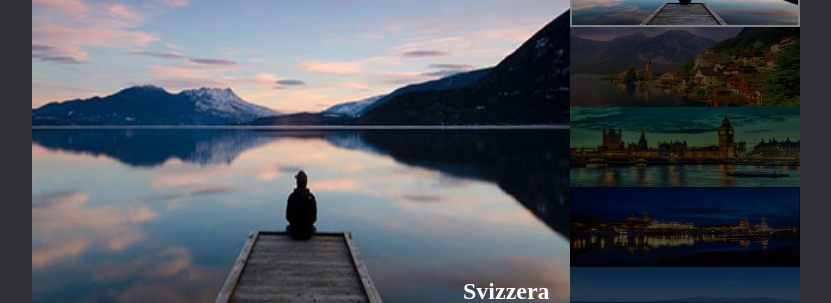
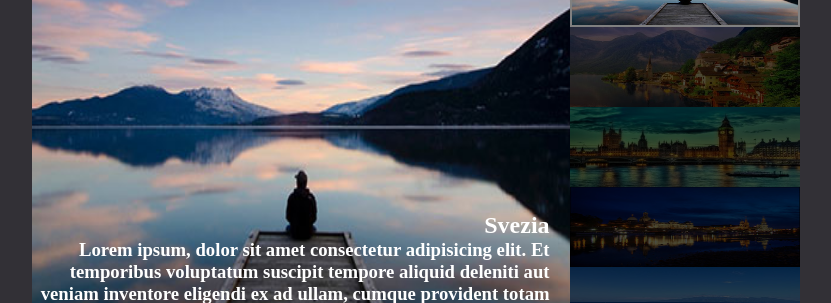
Before and after one commit to mattia099/js-array-carousel, a plain HTML site: page index.html in a window 1280 px wide. Shown: the part 253-556 px from the top of the page, without its empty margins (224-1055 px from the left). Drawn offline with Linux system fonts and the light colour scheme.

Commit message:
javascript creato slide con testo e immagine dentro

```diff
--- a/css/style.css
+++ b/css/style.css
@@ -83,6 +83,7 @@ section{
     left: 50%;
     top: 1%;
     transform: translateX(-50%);
+    font-size: 30px;
 }
 
 .prev{
@@ -90,4 +91,5 @@ section{
     left: 50%;
     bottom: 1%;
     transform: translateX(-50%);
+    font-size: 30px;
 }
--- a/index.html
+++ b/index.html
@@ -12,16 +12,8 @@
     <section>
         <div class="carousel">
             <div class="slider-wrapper">
-                <div class="slide active">
-                    <img src="img/01.jpg" alt="">
-                    <div class="slide-text">
-                        <h2>Svizzera</h2>
-                        <h3>Lorem ipsum</h3>
-                    </div>
-                </div>
-                <div class="slide">
-                    <img src="img/02.jpg" alt="">
-                </div>
+
+
 
 
             </div>
--- a/js/main.js
+++ b/js/main.js
@@ -0,0 +1,50 @@
+const items = [
+    'img/01.jpg',
+    'img/02.jpg',
+    'img/03.jpg',
+    'img/04.jpg',
+    'img/05.jpg'
+];
+
+const title = [
+    'Svezia',
+    'Svizzera',
+    'Gran Bretagna',
+    'Germania',
+    'Paradise'
+]
+
+const text = [
+    'Lorem ipsum, dolor sit amet consectetur adipisicing elit. Et temporibus voluptatum suscipit tempore aliquid deleniti aut veniam inventore eligendi ex ad ullam, cumque provident totam omnis, magnam dolores dolorum corporis.',
+    'Lorem ipsum',
+    'Lorem ipsum, dolor sit amet consectetur adipisicing elit.',
+    'Lorem ipsum, dolor sit amet consectetur adipisicing elit. Et temporibus voluptatum suscipit tempore aliquid deleniti aut veniam inventore eligendi ex ad ullam,',
+    'Et temporibus voluptatum suscipit tempore aliquid deleniti aut veniam inventore eligendi ex ad ullam,',
+]
+
+const sliderWrapper = document.querySelector('.slider-wrapper');
+
+let slide;
+let currentIndex=0;
+//ciclo che mi crea div slide con immagine e testo dentro
+for(i=0; i<items.length; i++){
+    slide = document.createElement('div');
+    slide.classList.add('slide');
+    const img = `<img src="${items[i]}">`;
+    const slideText = `<div class="slide-text">
+                            <h2>${title[i]}</h2>
+                            <h3>${text[i]}</h3>
+                        </div>`;
+
+    slide.innerHTML = img + slideText;
+    sliderWrapper.append(slide);
+
+}
+//vettore di tutti gli elementi che hanno la classe slide
+let slideVett = [...document.getElementsByClassName("slide")];
+
+//aggingo classe active che mi rende visibile una slide
+slideVett[currentIndex].classList.add('active');
+
+
+console.log(sliderWrapper);
```
